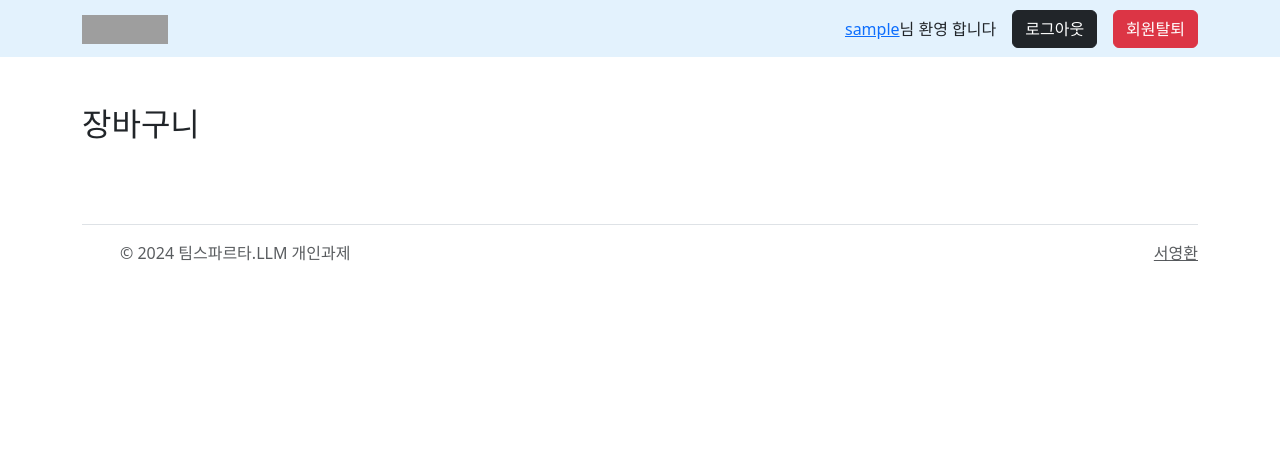
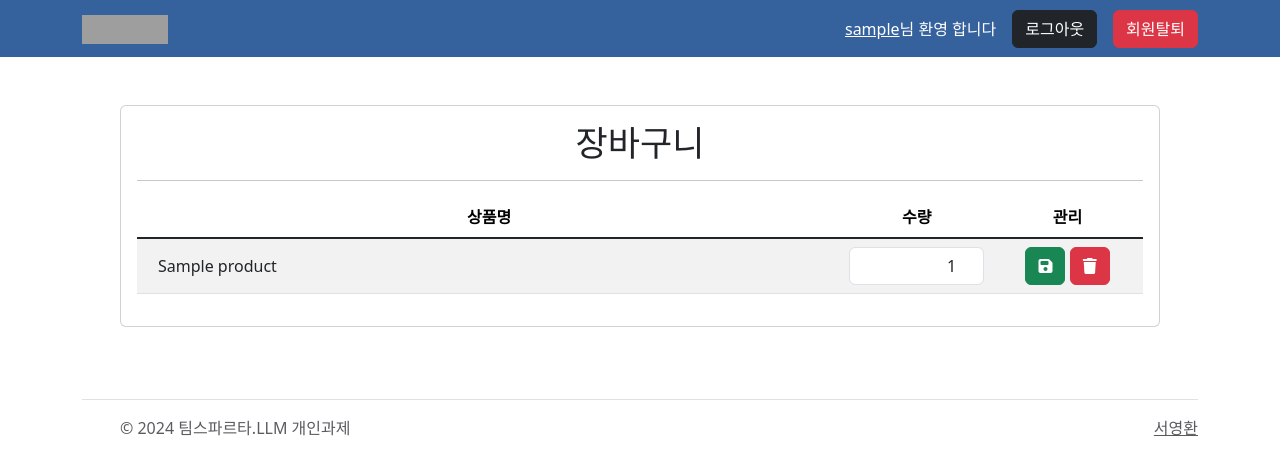
Before and after one commit to SHY-89/llm_project, a Django app: page /products/cart-list/ in a window 1280 px wide. Shown: the top 475 px of the page. Run offline with Django 4.2, Linux system fonts and the light colour scheme; a user stored in the database is signed in; tables that the repository leaves empty hold one stand-in row (values such as "Sample post"); some libraries are stand-ins or nearby versions; grey boxes are pictures that could not be loaded.

Commit message:
feat cart 수정,삭제 구현완료

```diff
--- a/products/templates/products/cart_list.html
+++ b/products/templates/products/cart_list.html
@@ -1,5 +1,86 @@
 {% extends 'base.html' %}
 
 {% block content %}
-<h2>장바구니</h2>
+<div class="card" style="width: 65rem; margin: 0 auto;">
+  <div class="card-body">
+    <h5 class="card-title text-center" style="font-size: 35px;">장바구니</h5>
+    <hr>
+    <table class="table table-striped text-center">
+      <colgroup>
+        <col width="*" />
+        <col width="15%" />
+        <col width="15%" />
+      </colgroup>
+      <thead>
+        <tr>
+          <th>상품명</th>
+          <th>수량</th>
+          <th>관리</th>
+        </tr>
+      </thead>
+      <tbody class="table-group-divider">
+        {% for cart in carts %}
+        <tr>
+          <td class="text-start align-middle" scope="row">
+            <a href="{% url "products:detail" cart.product.pk %}" class="btn">
+              {{ cart.product.title }}
+            </a>
+          </td>
+          <td>
+            <input class="form-control text-end" type="number" name="{{ cart.pk }}_cnt" id="{{ cart.pk }}_cnt" value={{ cart.cnt }}>
+          </td>
+          <td>
+            <button class="btn btn-success" onclick="javascript:cart_save('{{ cart.pk }}')">
+              <i class="fa-solid fa-floppy-disk"></i>
+            </button>
+            <button class="btn btn-danger" onclick="javascript:cart_delete('{{ cart.pk }}')">
+              <i class="fa-solid fa-trash"></i>
+            </button>
+          </td>
+        </tr>
+        {% endfor %}
+      </tbody>
+    </table>
+  </div>
+</div>
+<script src="https://code.jquery.com/jquery-3.7.1.min.js" integrity="sha256-/JqT3SQfawRcv/BIHPThkBvs0OEvtFFmqPF/lYI/Cxo=" crossorigin="anonymous"></script>
+<script>
+  function cart_save(c_id){
+    if (confirm("저장 하시겠습니까?")){
+      $.ajax({
+        url : "{% url 'products:cart_update' %}",
+        headers: { "X-CSRFToken": '{{ csrf_token }}' },
+        type : 'POST',
+        data : {csrfmiddlewaretoken: "{{ csrf_token }}", cnt: $('#'+c_id+'_cnt').val(), cart_id: c_id},
+        success : function(data, jqXHR, textStatus) {
+          if (data.status == '200'){
+            alert('정상적으로 수정 되었습니다.');
+            location.reload();
+          }else{
+            alert('수정 중 오류가 발생하였습니다.')
+          }
+        }
+      });
+    }
+  }
+
+  function cart_delete(c_id){
+    if (confirm("저장 하시겠습니까?")){
+      $.ajax({
+        url : "{% url 'products:cart_delete' %}",
+        headers: { "X-CSRFToken": '{{ csrf_token }}' },
+        type : 'POST',
+        data : {csrfmiddlewaretoken: "{{ csrf_token }}", cart_id: c_id },
+        success : function(data, jqXHR, textStatus) {
+          if (data.status == '200'){
+            alert('정상적으로 삭제 되었습니다.');
+            location.reload();
+          }else{
+            alert('삭제 중 오류가 발생하였습니다.')
+          }
+        }
+      });
+    }
+  }
+</script>
 {% endblock %}
--- a/products/templates/products/detail.html
+++ b/products/templates/products/detail.html
@@ -61,7 +61,7 @@
           </p>
           <div class="position-absolute bottom-0 end-0 p-2">
             <label for="add_cart">수량</label>
-            <input type="number" name="add_cart" id="add_cart" class="text-end" value="1">
+            <input type="number" name="add_cart" id="cart_cnt" class="text-end" value="1">
             <button class="add_cart btn btn-primary">담기</button>
           </div>
         </div>
@@ -106,7 +106,7 @@
         }
     });
     $('.add_cart').click(function(){
-      if (confirm("카드에 등록하시겠습니까?")){
+      if (confirm("카트에 등록하시겠습니까?")){
         $.ajax({
           url : "{% url 'products:cart' product.pk %}",
           type : 'POST',
--- a/products/urls.py
+++ b/products/urls.py
@@ -12,5 +12,8 @@ urlpatterns = [
     path("like_product/<int:product_pk>/", views.like_product, name="like_product"),
     path("delete_imag/<int:image_pk>/", views.delete_imag, name="delete_imag"),
     path("cart-list/", views.cart_list, name="cart_list"),
-    path("cart/<int:product_pk>/", views.cart, name="cart"),
+    path("cart/<int:product_pk>/", views.cart_create, name="cart_create"),
+    path("cart-update/", views.cart_update, name="cart_update"),
+    path("cart-delete/", views.cart_delete, name="cart_delete"),
+
 ]
--- a/products/views.py
+++ b/products/views.py
@@ -142,30 +142,40 @@ def cart_list(request):
     return render(request, "products/cart_list.html", context)
 
 @login_required
-@require_http_methods(['POST', 'PUT', 'DELETE'])
-def cart(request, product_pk):
+@require_POST
+def cart_create(request, product_pk):
     product = get_object_or_404(Products, pk = product_pk)
-    if product is not None:
-        if request.method == "POST":
-            cnt = 1 or request.POST.get("cnt")
-            Cart.objects.create(product=product, user=request.user, cnt=cnt)
-        elif request.method == "PUT":
-            cart_id = request.PUT.get("cart_id")
-            cnt = request.PUT.get("cnt")
-            cart = get_object_or_404(Cart, pk = cart_id)
-            if cart.user.username == request.user.username:
-                cart.cnt = cnt
-                cart.save()
-            else:
-                return JsonResponse({'status': '400'})
+    cnt = int(request.POST.get("cnt"))
+    if len(Cart.objects.filter(product=product, user=request.user)) == 0:
+        Cart.objects.create(product=product, user=request.user, cnt=cnt)
+    else:
+        cart = get_object_or_404(Cart, product=product, user=request.user)
+        cart.cnt += cnt
+        cart.save()
+    return JsonResponse({'status': '200'})
 
-        elif request.method == "DELETE":
-            cart_id = request.PUT.get("cart_id")
-            cart = get_object_or_404(Cart, pk = cart_id)
-            if cart.user.username == request.user.username:
-                cart.delete()
-            else:
-                return JsonResponse({'status': '400'})
-        return JsonResponse({'status': '200'})
+
+@login_required
+@require_POST
+def cart_update(request):
+    cart_id = request.POST.get("cart_id")
+    cnt = int(request.POST.get("cnt"))
+    cart = get_object_or_404(Cart, pk = cart_id)
+    if cart.user.username == request.user.username:
+        cart.cnt = cnt
+        cart.save()
     else:
         return JsonResponse({'status': '400'})
+    return JsonResponse({'status': '200'})
+
+
+@login_required
+@require_POST
+def cart_delete(request):
+    cart_id = request.POST.get("cart_id")
+    cart = get_object_or_404(Cart, pk = cart_id)
+    if cart.user.username == request.user.username:
+        cart.delete()
+    else:
+        return JsonResponse({'status': '400'})
+    return JsonResponse({'status': '200'})
--- a/templates/base.html
+++ b/templates/base.html
@@ -8,18 +8,18 @@
     <link rel="shortcut icon" href="/media/images/favicon.png" />
     <link href="https://cdn.jsdelivr.net/npm/bootstrap@5.3.3/dist/css/bootstrap.min.css" rel="stylesheet" integrity="sha384-QWTKZyjpPEjISv5WaRU9OFeRpok6YctnYmDr5pNlyT2bRjXh0JMhjY6hW+ALEwIH" crossorigin="anonymous" />
     <link rel="stylesheet" href="https://unpkg.com/swiper/swiper-bundle.min.css" />
-    <link rel="stylesheet" href="{% static 'css/style.css' %}?v=0.002">
+    <link rel="stylesheet" href="{% static 'css/style.css' %}?v=0.005">
   </head>
   <body>
-    <nav class="navbar" style="background-color: #e3f2fd;">
+    <nav class="navbar" style="background-color: #35619D;color: #fff;">
         <div class="container">
             <a class="navbar-brand" href="{% url 'home' %}">
                 <img src="/media/images/logo-active.png" alt="LLM 프로젝트" width="86" height="29">
             </a>
-            <div class="d-flex">
+            <div class="d-flex" >
                 {% if request.user.is_authenticated %}
 
-                        <a href="{% url "accounts:update" %}" style="align-content: center;">{{ request.user }}</a>
+                        <a href="{% url "accounts:update" %}" style="align-content: center;color: #fff;">{{ request.user }}</a>
                         <span style="align-content: center;">님 환영 합니다</span>
                         <form action="{% url 'accounts:logout' %}" method="post">
                             {% csrf_token %}
```
Also changed, not shown: products/templates/products/index.html (+10 -1 lines), static/css/style.css (+34 -0 lines).
